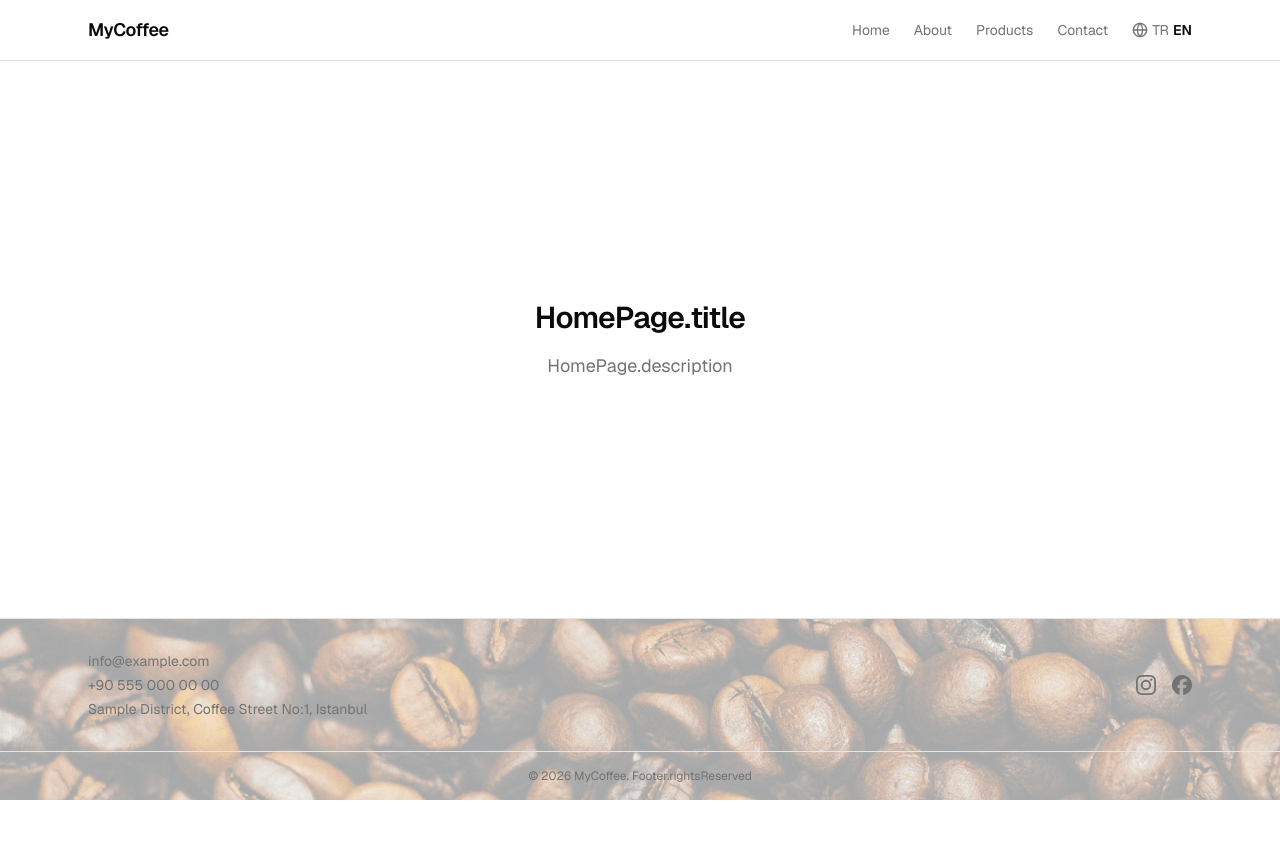
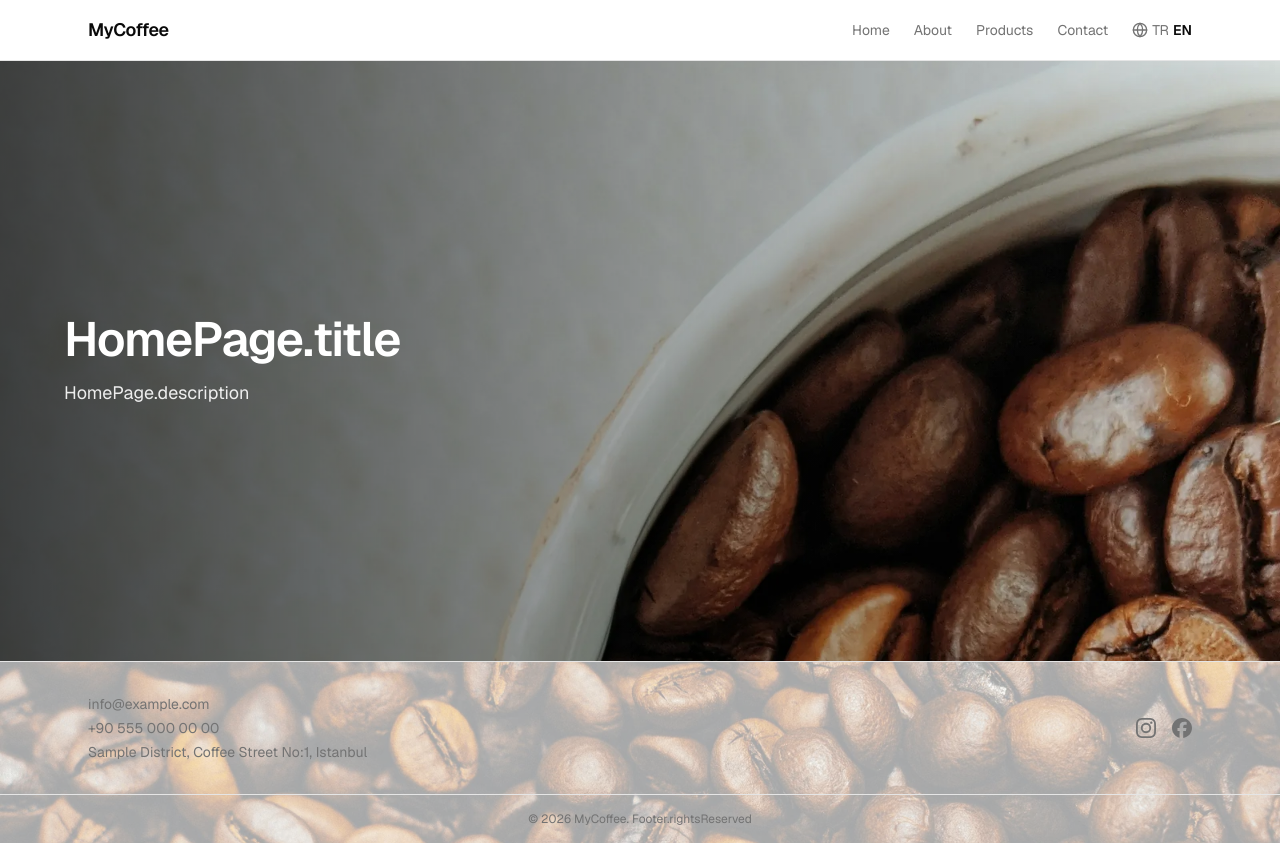
Before and after one commit to burakkurt6/mycoffee, a Next.js app: page /en in a window 1280 px wide. Before the commit the page ends 800 px from the top, so only its background shows below. Built offline with nearby package versions, Linux system fonts and the light colour scheme; no server answers.

Commit message:
feat: add hero image to homepage

```diff
--- a/src/app/[locale]/(marketing)/page.tsx
+++ b/src/app/[locale]/(marketing)/page.tsx
@@ -1,4 +1,5 @@
 import type { Metadata } from "next";
+import Image from "next/image";
 import { useTranslations } from "next-intl";
 import { getTranslations, setRequestLocale } from "next-intl/server";
 import { buildMetadata } from "@/lib/seo";
@@ -31,11 +32,26 @@ function HomeContent() {
   const t = useTranslations("HomePage");
 
   return (
-    <main className="flex flex-1 flex-col items-center justify-center gap-4 px-16 py-32 text-center">
-      <h1 className="text-3xl font-semibold tracking-tight">{t("title")}</h1>
-      <p className="max-w-md text-lg text-muted-foreground">
-        {t("description")}
-      </p>
+    <main className="flex-1">
+      <div className="relative h-[400px] w-full sm:h-[500px] md:h-[600px]">
+        <Image
+          src="/images/home/home-hero.webp"
+          alt={t("heroAlt")}
+          fill
+          priority
+          sizes="100vw"
+          className="object-cover"
+        />
+        <div className="absolute inset-0 bg-black/50 sm:bg-transparent sm:bg-gradient-to-r sm:from-black/70 sm:via-black/30 sm:to-transparent" />
+        <div className="absolute inset-0 flex items-center justify-center px-6 text-center sm:justify-start sm:px-12 sm:text-left md:px-16">
+          <div className="max-w-md">
+            <h1 className="text-3xl font-semibold tracking-tight text-white sm:text-4xl md:text-5xl">
+              {t("title")}
+            </h1>
+            <p className="mt-4 text-lg text-white/90">{t("description")}</p>
+          </div>
+        </div>
+      </div>
     </main>
   );
 }
--- a/src/messages/en.json
+++ b/src/messages/en.json
@@ -1,7 +1,8 @@
 {
   "HomePage": {
     "title": "Start Your Day With Coffee",
-    "description": "Discover our coffees, carefully roasted and brewed from fresh beans."
+    "description": "Discover our coffees, carefully roasted and brewed from fresh beans.",
+    "heroAlt": "Roasted coffee beans in a bowl"
   },
   "Layout": {
     "changeLanguage": "Change language"
--- a/src/messages/tr.json
+++ b/src/messages/tr.json
@@ -1,7 +1,8 @@
 {
   "HomePage": {
     "title": "Güne Kahveyle Başlayın",
-    "description": "Özenle kavrulmuş, taze çekirdeklerle hazırlanan kahvelerimizi keşfedin."
+    "description": "Özenle kavrulmuş, taze çekirdeklerle hazırlanan kahvelerimizi keşfedin.",
+    "heroAlt": "Kase içinde kavrulmuş kahve çekirdekleri"
   },
   "Layout": {
     "changeLanguage": "Dili değiştir"
```
Also changed, not shown: public/images/home/home-hero.webp (added).
